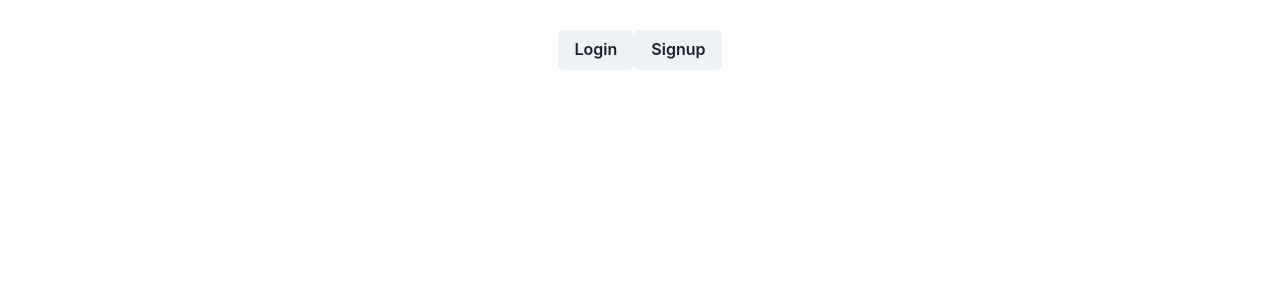
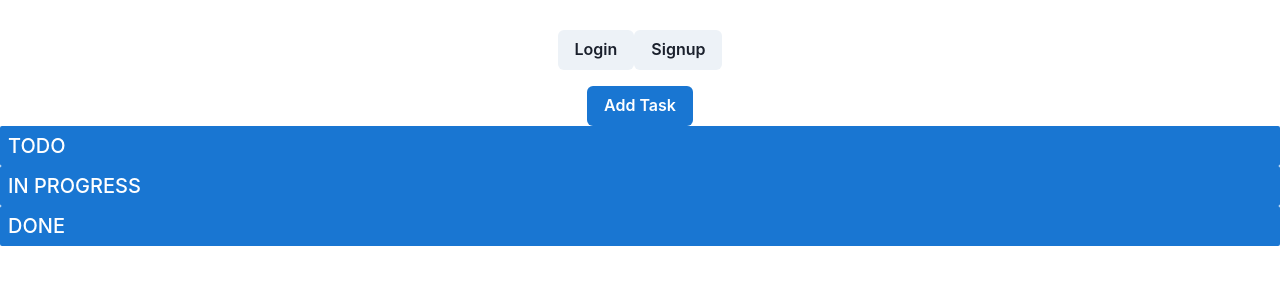
Before and after one commit to diwahar-m/trello-clone-frontend, a React (Vite) app: page /task in a window 1280 px wide. Before the commit this address had no page. Shown: the top 300 px of the page. Built offline with nearby package versions, Linux system fonts and the light colour scheme.

Commit message:
add task modal added

```diff
--- a/src/app/SignIn.jsx
+++ b/src/app/SignInPage.jsx
@@ -5,7 +5,7 @@ import { Button } from "@chakra-ui/react";
 // Navy blue - #1976d2
 
 // eslint-disable-next-line react/prop-types
-export default function SignIn({ isSignIn }) {
+export default function SignInPage({ isSignIn }) {
   const signInFields = [
     {
       name: "email",
--- /dev/null
+++ b/src/app/TaskPage.jsx
@@ -0,0 +1,80 @@
+import { Button, useDisclosure } from "@chakra-ui/react";
+import TaskList from "../components/TaskList";
+import AppModal from "../elements/AppModal";
+import { useForm } from "react-hook-form";
+import InputField from "../elements/inputField";
+
+export default function TaskPage() {
+  const { isOpen, onOpen, onClose } = useDisclosure();
+
+  const addTaskFields = [
+    {
+      labelName: "Title",
+      name: "title",
+      placeholder: "Email",
+      required: true,
+      variant: "flushed",
+    },
+    {
+      labelName: "Description",
+      inputType: "textarea",
+      name: "description",
+      placeholder: "Description",
+      required: true,
+      variant: "flushed",
+    },
+  ];
+
+  const {
+    handleSubmit,
+    register,
+    formState: { errors, isLoading },
+  } = useForm();
+
+  const onSubmit = (data) => {
+    console.log(data);
+  };
+
+  return (
+    <div className="p-9 flex flex-col gap-6 w-[100%]">
+      <Button
+        color={"white"}
+        backgroundColor={"#1976d2"}
+        mt={4}
+        className="w-[200px] "
+        isLoading={false}
+        type="submit"
+        onClick={() => onOpen()}
+      >
+        Add Task
+      </Button>
+      <TaskList />
+      <AppModal title={" Add Task"} isOpen={isOpen} onClose={onClose}>
+        {/* Modal Content */}
+        <div className=" rounded-lg p-[20px] w-[100%]">
+          <form onSubmit={handleSubmit(onSubmit)}>
+            <div className="flex flex-col gap-[8px]">
+              {addTaskFields?.map((field, index) => {
+                return (
+                  <InputField
+                    key={index}
+                    name={field?.name}
+                    type={field?.type}
+                    placeholder={field?.placeholder}
+                    required={field?.required}
+                    register={register}
+                    errors={errors}
+                    variant={field?.variant}
+                    inputType={field?.inputType}
+                    labelName={field?.labelName}
+                  />
+                );
+              })}
+            </div>
+          </form>
+        </div>
+        {/*  */}
+      </AppModal>
+    </div>
+  );
+}
--- /dev/null
+++ b/src/components/TaskItem.jsx
@@ -0,0 +1,21 @@
+import { Text } from "@chakra-ui/react";
+
+export default function TaskItem({ taskItem }) {
+  return (
+    <div className="p-2 border-[1px] rounded border-[#d3d3d3]">
+      <Text
+        rounded={"2px"}
+        textAlign={"left"}
+        backgroundColor={"#1976d2"}
+        color={"white"}
+        fontSize="xl"
+        fontWeight={500}
+        padding={"5px"}
+        paddingLeft={"8px"}
+      >
+        {taskItem}
+      </Text>
+      <div className="min-h-[400px]"></div>
+    </div>
+  );
+}
--- /dev/null
+++ b/src/components/TaskList.jsx
@@ -0,0 +1,12 @@
+import TaskItem from "./TaskItem";
+
+export default function TaskList() {
+  const taskItemTitle = ["TODO", "IN PROGRESS", "DONE"];
+  return (
+    <div className="grid grid-cols-3 gap-4">
+      {taskItemTitle?.map((taskItem) => (
+        <TaskItem key={taskItem} taskItem={taskItem} />
+      ))}
+    </div>
+  );
+}
--- /dev/null
+++ b/src/elements/AppModal.jsx
@@ -0,0 +1,32 @@
+import {
+  Modal,
+  ModalOverlay,
+  ModalContent,
+  ModalHeader,
+  ModalFooter,
+  ModalBody,
+  ModalCloseButton,
+  Button,
+} from "@chakra-ui/react";
+
+export default function AppModal({ isOpen, onClose, children, title }) {
+  return (
+    <Modal isOpen={isOpen} onClose={onClose}>
+      <ModalOverlay />
+      <ModalContent>
+        <ModalHeader>{title}</ModalHeader>
+        <ModalCloseButton />
+        <ModalBody>{children}</ModalBody>
+
+        <ModalFooter>
+          <Button type="submit" colorScheme="blue">
+            Save
+          </Button>
+          <Button variant="ghost" mr={3} onClick={onClose}>
+            Cancel
+          </Button>
+        </ModalFooter>
+      </ModalContent>
+    </Modal>
+  );
+}
--- a/src/elements/InputField.jsx
+++ b/src/elements/InputField.jsx
@@ -4,21 +4,41 @@ import {
   FormHelperText,
   FormControl,
 } from "@chakra-ui/form-control";
-import { Input } from "@chakra-ui/react";
+import { Input, Textarea } from "@chakra-ui/react";
 
 export default function InputField({ ...rest }) {
+  if (rest?.inputType === "textarea") {
+    <FormControl>
+      {rest?.labelName && <FormLabel>{rest?.labelName}</FormLabel>}
+      <Textarea
+        variant={rest?.variant || "outline"}
+        {...rest.register(rest?.name)}
+        placeholder={rest?.placeholder || "Enter value"}
+        onChange={rest?.handleInputChange}
+        required={rest?.required || false}
+        size={"sm"}
+      />
+      {!rest?.errors[rest?.name] ? (
+        <FormHelperText>{rest?.errors[rest?.name]}</FormHelperText>
+      ) : (
+        <FormErrorMessage>This field is required.</FormErrorMessage>
+      )}
+    </FormControl>;
+  }
+
   return (
     <FormControl>
       {rest?.labelName && <FormLabel>{rest?.labelName}</FormLabel>}
       <Input
-        variant="outline"
+        variant={rest?.variant || "outline"}
         type={rest?.type || "text"}
         {...rest.register(rest?.name)}
         placeholder={rest?.placeholder || "Enter value"}
         onChange={rest?.handleInputChange}
         required={rest?.required || false}
+        isInvalid={rest?.errors[rest?.name] || false}
       />
-      {!rest?.errors[rest?.name] ? (
+      {rest?.errors[rest?.name] ? (
         <FormHelperText>{rest?.errors[rest?.name]}</FormHelperText>
       ) : (
         <FormErrorMessage>This field is required.</FormErrorMessage>
```
Also changed, not shown: src/App.jsx (+7 -2 lines).
